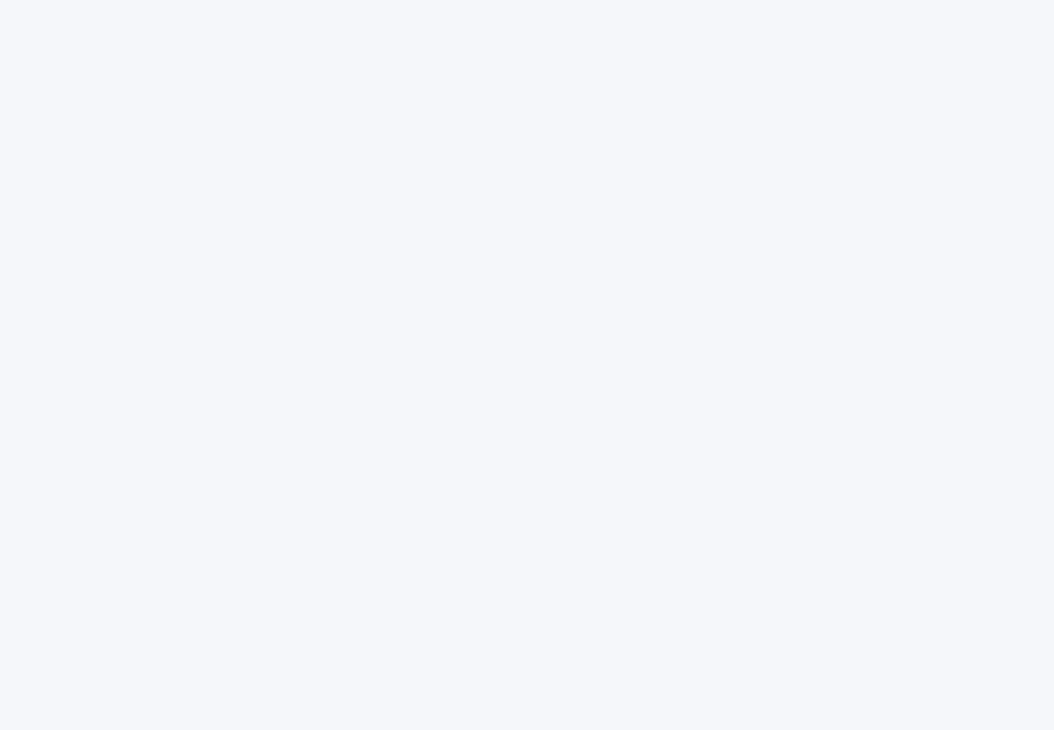
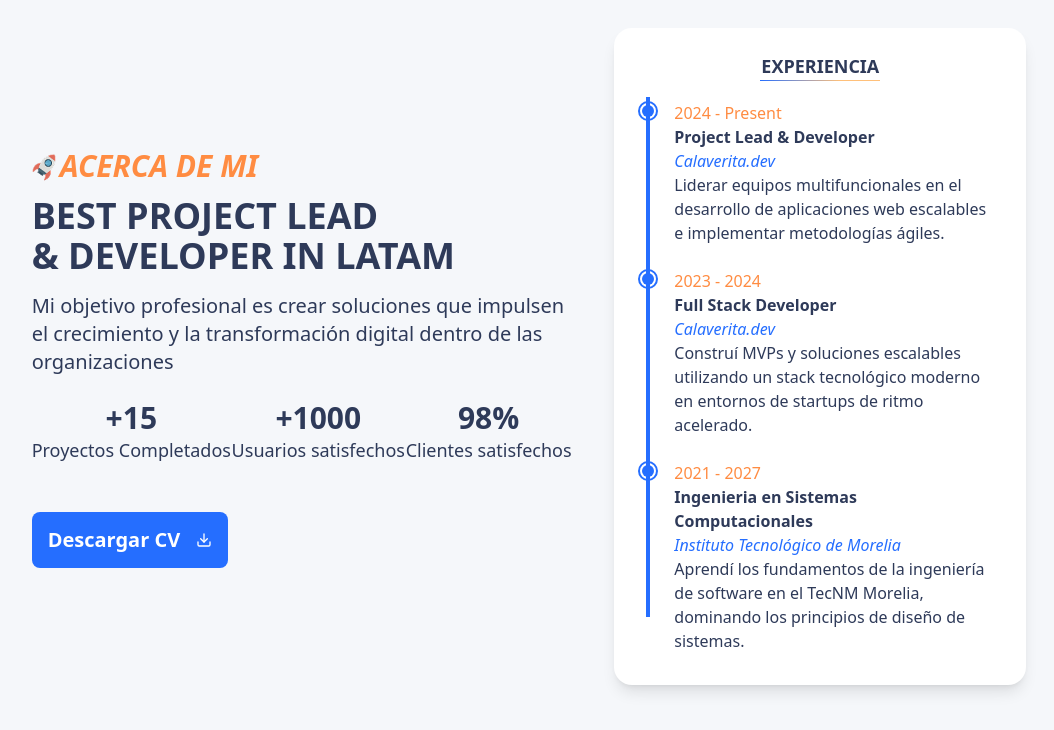
Before and after one commit to SethMillan/esedav, a Next.js app: page / in a window 1280 px wide. Shown: the part 844-1574 px from the top of the page, without its empty margins (111-1165 px from the left). Before the commit the page ends 800 px from the top, so only its background shows below. Built offline with nearby package versions, Linux system fonts and the light colour scheme.

Commit message:
feat: :sparkles: About section creada e integracion de el componente Experience

```diff
--- /dev/null
+++ b/app/components/About.tsx
@@ -0,0 +1,51 @@
+import { Button } from "@/components/ui/button";
+import { Download } from "lucide-react";
+import React from "react";
+import Experience from "./Experience";
+
+function About() {
+  return (
+    <>
+      <section className="px-25 h-screen flex items-center justify-evenly">
+        <div className="flex flex-col w-[50%] ">
+          <div className="flex items-center ">
+            <img src="/nave.png" alt="" className="h-11 -ml-2 -mr-2 " />
+            <h2 className="text-[#FF8C42] font-semibold text-3xl italic">
+              ACERCA DE MI
+            </h2>
+          </div>
+          <h1 className="font-extrabold text-4xl pt-2">
+            BEST PROJECT LEAD <br /> & DEVELOPER IN LATAM
+          </h1>
+          <p className="text-xl font-medium pt-4">
+            Mi objetivo profesional es crear soluciones que impulsen el
+            crecimiento y la transformación digital dentro de las organizaciones
+          </p>
+          <div className="flex justify-between mt-6 mb-6">
+            <div className="text-center">
+              <h3 className="font-extrabold text-3xl">+15</h3>
+              <p className="font-medium text-lg">Proyectos Completados</p>
+            </div>
+            <div className="text-center">
+              <h3 className="font-extrabold text-3xl">+1000</h3>
+              <p className="font-medium text-lg">Usuarios satisfechos</p>
+            </div>
+            <div className="text-center">
+              <h3 className="font-extrabold text-3xl">98%</h3>
+              <p className="font-medium text-lg">Clientes satisfechos</p>
+            </div>
+          </div>
+          <div>
+            <Button size={"lg"} className="text-xl mt-6" variant={"secondary"}>
+              <span className="font-semibold">Descargar CV</span>{" "}
+              <Download className="ml-2 h-8 w-8" />
+            </Button>
+          </div>
+        </div>
+        <Experience/>
+      </section>
+    </>
+  );
+}
+
+export default About;
--- a/app/page.tsx
+++ b/app/page.tsx
@@ -2,13 +2,15 @@
 import Image from "next/image";
 import { Navbar } from "./components/Navbar";
 import Hero from "./components/Hero";
+import About from "./components/About";
 
 export default function Home() {
   return (
     <>
-      <div className="w-full flex items-center justify-center flex-col h-screen">
+      <div className="w-full   flex-col h-screen">
         <Navbar/>
         <Hero/>
+        <About/>
       </div>
     </>
   );
--- a/components/ui/button.tsx
+++ b/components/ui/button.tsx
@@ -15,10 +15,11 @@ const buttonVariants = cva(
         outline:
           "border bg-background shadow-xs hover:bg-accent hover:text-accent-foreground dark:bg-input/30 dark:border-input dark:hover:bg-input/50",
         secondary:
-          "bg-secondary text-secondary-foreground hover:bg-secondary/80",
+          "bg-[#256EFF] text-white hover:bg-[#256EFF]/95",
         ghost:
           "hover:bg-accent hover:text-accent-foreground dark:hover:bg-accent/50",
         link: "text-primary underline-offset-4 hover:underline",
+
       },
       size: {
         default: "h-9 px-4 py-2 has-[>svg]:px-3",
```
Also changed, not shown: public/nave.png (added).
